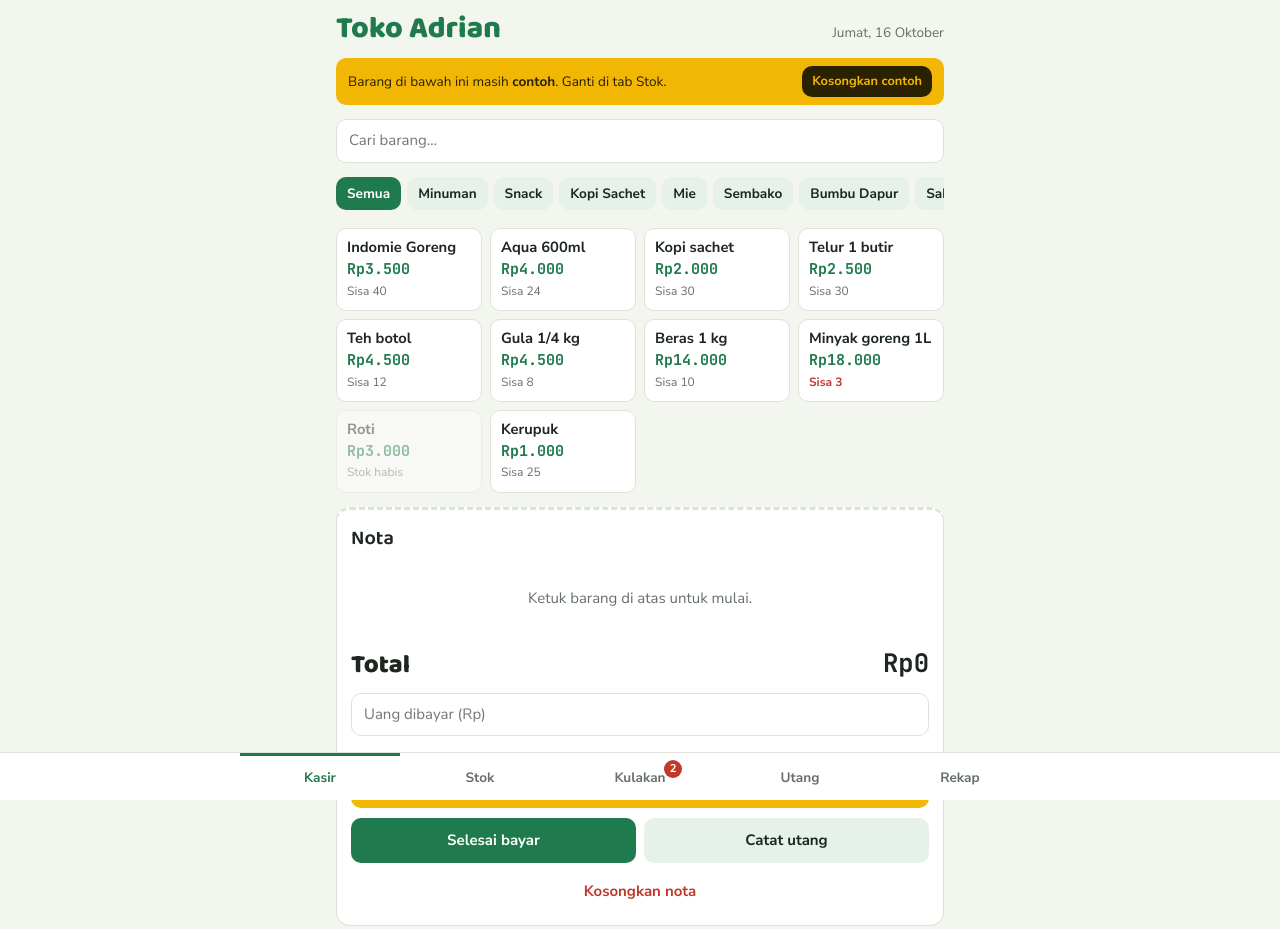
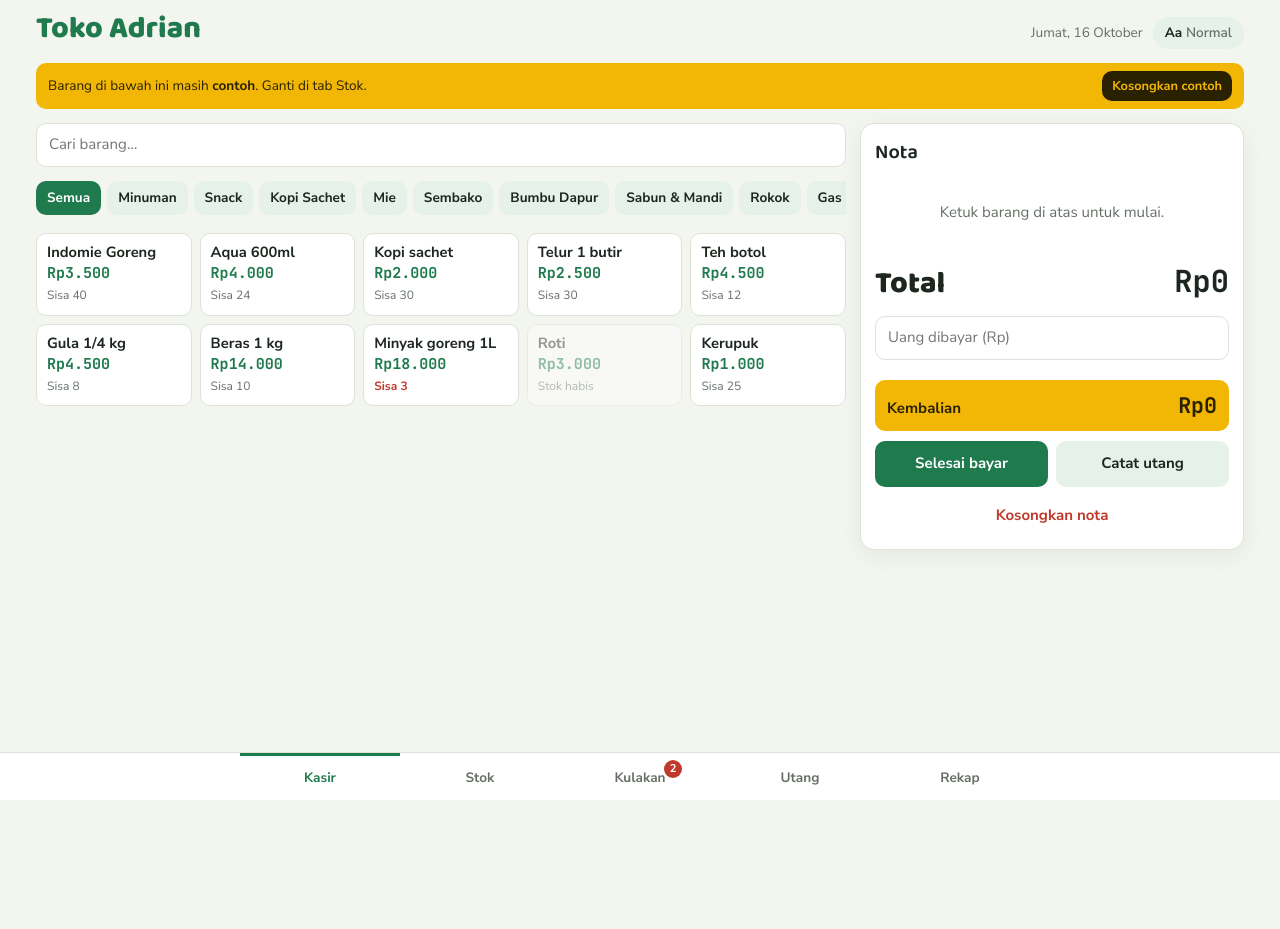
Before and after one commit to MerlinOidus/warungkasirmantap, a plain HTML site: page index.html in a window 1280 px wide. After the commit the page ends 800 px from the top, so only its background shows below. Drawn offline with Linux system fonts and the light colour scheme.

Commit message:
V0.8 Big tablets
Now Add Text and Mode Landspace

```diff
--- a/index.html
+++ b/index.html
@@ -10,7 +10,7 @@
 <title>Toko Adrian</title>
 <link rel="stylesheet" href="https://fonts.googleapis.com/css2?family=Baloo+2:wght@600;800&family=Nunito+Sans:wght@400;600;700&family=JetBrains+Mono:wght@500;700&display=swap">
 <style>
-:root{padding-top:env(safe-area-inset-top,0px);padding-bottom:env(safe-area-inset-bottom,0px)}body{margin:0;font-size:15px}[hidden]{display:none!important}img{max-width:100%}
+:root{padding-top:env(safe-area-inset-top,0px);padding-bottom:env(safe-area-inset-bottom,0px)}body{margin:0}[hidden]{display:none!important}img{max-width:100%}
 
 /* Layout: satu kolom ala HP, tab bawah, nota di bawah daftar barang */
 :root{
@@ -30,7 +30,10 @@
   --accent:#3fae74; --accent-fg:#06150c; --kuning:#f5c53a; --kuning-fg:#2a2100;
   --danger:#ef6b5c; --soft:#20352a; color-scheme:dark}
 *{box-sizing:border-box}
-body{background:var(--bg);color:var(--fg);font-family:var(--body);font-size:15px;line-height:1.45}
+html{font-size:16px}
+html[data-ukuran="besar"]{font-size:19px}
+html[data-ukuran="jumbo"]{font-size:22px}
+body{background:var(--bg);color:var(--fg);font-family:var(--body);font-size:.94rem;line-height:1.45}
 .wrap{max-width:640px;margin:0 auto;padding-left:max(16px,env(safe-area-inset-left,0px));padding-right:max(16px,env(safe-area-inset-right,0px));padding-block:14px 110px;display:flex;flex-direction:column;gap:14px}
 header{display:flex;justify-content:space-between;align-items:baseline;gap:8px;flex-wrap:wrap}
 h1{font-family:var(--display);font-weight:800;font-size:1.9rem;margin:0;line-height:1;color:var(--accent)}
@@ -42,7 +45,7 @@ button:focus-visible,input:focus-visible{outline:3px solid var(--kuning);outline
 input{font:inherit;color:var(--fg);background:var(--card);border:1.5px solid var(--line);border-radius:10px;padding:10px 12px;width:100%;min-width:0}
 .card{background:var(--card);border:1px solid var(--line);border-radius:14px;padding:14px;display:flex;flex-direction:column;gap:10px}
 .cari{position:relative}
-.grid{display:grid;grid-template-columns:repeat(auto-fill,minmax(140px,1fr));gap:8px}
+.grid{display:grid;grid-template-columns:repeat(auto-fill,minmax(8.8rem,1fr));gap:8px}
 .item{background:var(--card);border:1.5px solid var(--line);padding:10px;text-align:left;display:flex;flex-direction:column;gap:2px;color:var(--fg);min-height:74px}
 .item:active{transform:scale(.97)}
 .item b{font-weight:700;font-size:.92rem;line-height:1.2}
@@ -54,7 +57,7 @@ input{font:inherit;color:var(--fg);background:var(--card);border:1.5px solid var
 .row{display:flex;align-items:center;gap:8px}
 .row .nm{flex:1;min-width:0}
 .qty{display:flex;align-items:center;gap:6px}
-.qb{width:32px;height:32px;background:var(--soft);color:var(--fg);font-weight:800;font-size:1.1rem}
+.qb{width:2.1rem;height:2.1rem;background:var(--soft);color:var(--fg);font-weight:800;font-size:1.1rem}
 .total{display:flex;justify-content:space-between;align-items:baseline;font-family:var(--display);font-weight:800;font-size:1.6rem}
 .chips{display:flex;flex-wrap:wrap;gap:6px}
 .chip{background:var(--soft);color:var(--fg);padding:7px 11px;font-weight:700;font-size:.85rem}
@@ -109,12 +112,28 @@ textarea{font-family:var(--mono);font-size:.75rem;width:100%;min-height:90px;bac
 .chart .maks{position:absolute;top:0;left:0;font-size:.7rem;color:var(--muted)}
 .xlab{display:flex;justify-content:space-between;font-size:.7rem;color:var(--muted)}
 .readout{font-size:.85rem;font-weight:700;min-height:1.3em}
-.cek{width:30px;height:30px;flex:none;border-radius:8px;border:2px solid var(--line);background:var(--card);color:var(--accent-fg);font-weight:800;display:grid;place-items:center;padding:0}
+.cek{width:1.9rem;height:1.9rem;flex:none;border-radius:8px;border:2px solid var(--line);background:var(--card);color:var(--accent-fg);font-weight:800;display:grid;place-items:center;padding:0}
 .cek.on{background:var(--accent);border-color:var(--accent)}
 .kulak .nm.dicoret b{text-decoration:line-through;color:var(--muted)}
 nav button{position:relative}
 nav button .n{position:absolute;top:4px;left:calc(50% + 24px);min-width:18px;padding:0 5px;border-radius:99px;background:var(--danger);color:#fff;font-size:.7rem;line-height:18px}
 nav button{font-size:.85rem}
+#keranjang .row{flex-wrap:wrap;row-gap:4px}
+#keranjang .nm{flex:1 1 9rem}
+#keranjang .qty{margin-left:auto}
+#keranjang .row>.num:last-child{margin-left:auto;font-weight:700}
+.hkanan{display:flex;align-items:center;gap:10px;flex-wrap:wrap;justify-content:flex-end}
+.ukuran{background:var(--soft);color:var(--fg);padding:6px 12px;font-weight:800;font-size:.85rem;border-radius:99px}
+.ukuran span{font-weight:600;color:var(--muted)}
+/* Tablet / layar lebar: barang kiri, nota kanan */
+@media (min-width:720px){
+  .wrap{max-width:1240px}
+  .tab:not(#tab-kasir){max-width:760px;width:100%;margin-inline:auto}
+  #tab-kasir:not([hidden]){display:grid!important;grid-template-columns:minmax(0,1fr) min(24rem,42%);grid-template-rows:auto auto 1fr;column-gap:16px;row-gap:12px;align-items:start}
+  #tab-kasir>#cari,#tab-kasir>#grupFilter,#tab-kasir>#gridBarang{grid-column:1}
+  #tab-kasir>.nota{grid-column:2;grid-row:1 / span 3;position:sticky;top:calc(12px + env(safe-area-inset-top,0px));max-height:calc(100vh - 100px);overflow-y:auto;border-top:1px solid var(--line);box-shadow:0 6px 24px rgba(0,0,0,.06)}
+  #tab-kasir>.nota .total{font-size:1.9rem}
+}
 #printArea{display:none}
 .konfirm .btn2{background:var(--card);border:1px solid var(--line)}
 @media print{
@@ -128,7 +147,7 @@ nav button{font-size:.85rem}
 </head>
 <body>
 <div class="wrap">
-  <header><h1 id="judulToko">Toko Adrian</h1><span class="tgl" id="tgl"></span></header>
+  <header><h1 id="judulToko">Toko Adrian</h1><div class="hkanan"><span class="tgl" id="tgl"></span><button class="ukuran" id="ukuranBtn" aria-label="Ganti ukuran tulisan">Aa <span id="ukuranLbl">Normal</span></button></div></header>
   <div class="contoh" id="contohBar" hidden><span>Barang di bawah ini masih <b>contoh</b>. Ganti di tab Stok.</span><button id="hapusContoh">Kosongkan contoh</button></div>
 
   <!-- KASIR -->
@@ -295,7 +314,7 @@ function renderKasir(){
     if((cart[b.id]||0)>=b.stok){toast("Stok "+b.nama+" habis");return}
     cart[b.id]=(cart[b.id]||0)+1;renderKasir()});
   const k=$("keranjang");const ids=Object.keys(cart);
-  k.innerHTML=ids.length?ids.map(id=>{const b=S.barang.find(x=>x.id===id);return `<div class="row"><div class="nm"><b>${esc(b.nama)}</b><div class="muted num">${rp(b.harga)} × ${cart[id]}</div></div><div class="qty"><button class="qb" data-m="${id}" aria-label="Kurangi">−</button><span class="num">${cart[id]}</span><button class="qb" data-p="${id}" aria-label="Tambah">+</button></div><span class="num" style="min-width:76px;text-align:right">${rp(b.harga*cart[id])}</span></div>`}).join(""):`<p class="empty">Ketuk barang di atas untuk mulai.</p>`;
+  k.innerHTML=ids.length?ids.map(id=>{const b=S.barang.find(x=>x.id===id);return `<div class="row"><div class="nm"><b>${esc(b.nama)}</b><div class="muted num">${rp(b.harga)} × ${cart[id]}</div></div><div class="qty"><button class="qb" data-m="${id}" aria-label="Kurangi">−</button><span class="num">${cart[id]}</span><button class="qb" data-p="${id}" aria-label="Tambah">+</button></div><span class="num" style="min-width:5rem;text-align:right">${rp(b.harga*cart[id])}</span></div>`}).join(""):`<p class="empty">Ketuk barang di atas untuk mulai.</p>`;
   k.querySelectorAll("[data-m]").forEach(e=>e.onclick=()=>{const id=e.dataset.m;cart[id]--;if(cart[id]<=0)delete cart[id];renderKasir()});
   k.querySelectorAll("[data-p]").forEach(e=>e.onclick=()=>{const id=e.dataset.p,b=S.barang.find(x=>x.id===id);if(cart[id]>=b.stok){toast("Stok habis");return}cart[id]++;renderKasir()});
   const t=totalCart();$("total").textContent=rp(t);
@@ -514,7 +533,10 @@ $("salinKulak").onclick=()=>{const L=perluBeli().filter(b=>!S.kulak.cek[b.id]),C
   if(!L.length&&!C.length){toast("Daftar kosong");return}
   salinTeks("Kulakan "+S.toko.nama+" ("+new Date().toLocaleDateString("id-ID")+")\n"+L.map(b=>"- "+b.nama+" x"+saranQty(b)).join("\n")+(C.length?"\n"+C.map(c=>"- "+c.nama).join("\n"):""))};
 
-function render(){$("judulToko").textContent=S.toko.nama;document.title=S.toko.nama;renderReset();renderKulakan();renderKasir();renderStok();renderUtang();renderRekap()}
+const UKURAN=[["normal","Normal"],["besar","Besar"],["jumbo","Jumbo"]];
+function terapUkuran(){const u=UKURAN.find(x=>x[0]===S.ukuran)||UKURAN[0];document.documentElement.dataset.ukuran=u[0];$("ukuranLbl").textContent=u[1]}
+$("ukuranBtn").onclick=()=>{const i=UKURAN.findIndex(x=>x[0]===(S.ukuran||"normal"));S.ukuran=UKURAN[(i+1)%UKURAN.length][0];save();terapUkuran();toast("Ukuran tulisan: "+$("ukuranLbl").textContent)};
+function render(){terapUkuran();$("judulToko").textContent=S.toko.nama;document.title=S.toko.nama;renderReset();renderKulakan();renderKasir();renderStok();renderUtang();renderRekap()}
 render();
 </script>
 </body>
--- a/sw.js
+++ b/sw.js
@@ -1,5 +1,5 @@
 // Ganti angka versi ini setiap kali kamu update index.html, biar HP ambil versi baru
-const CACHE = "kasir-warung-v7";
+const CACHE = "kasir-warung-v8";
 const FILES = ["./", "index.html", "manifest.json", "icon-192.png", "icon-512.png"];
 
 self.addEventListener("install", e => {
```
